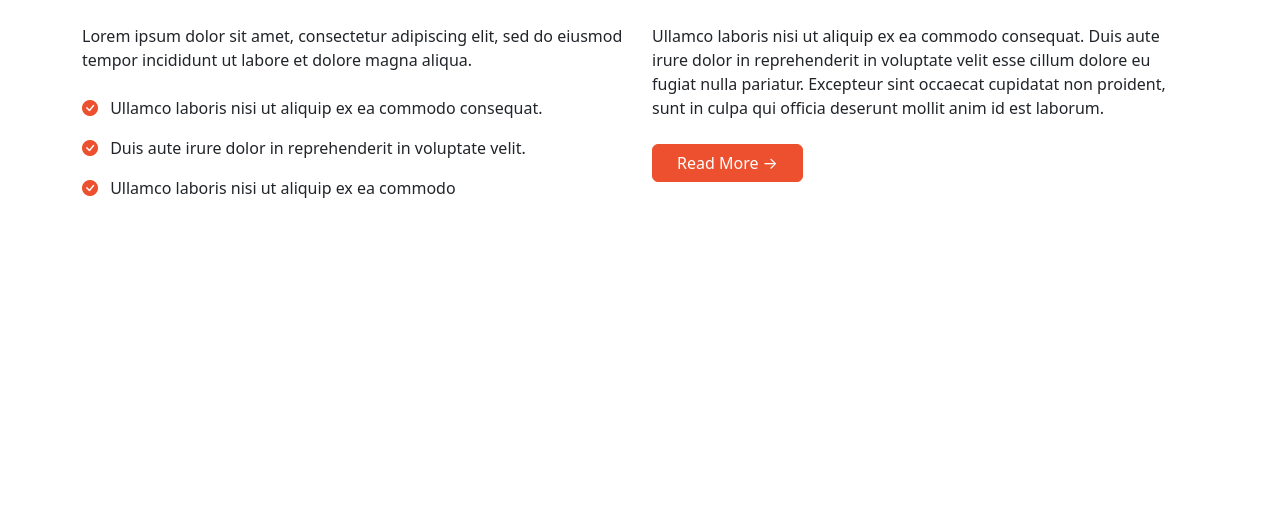
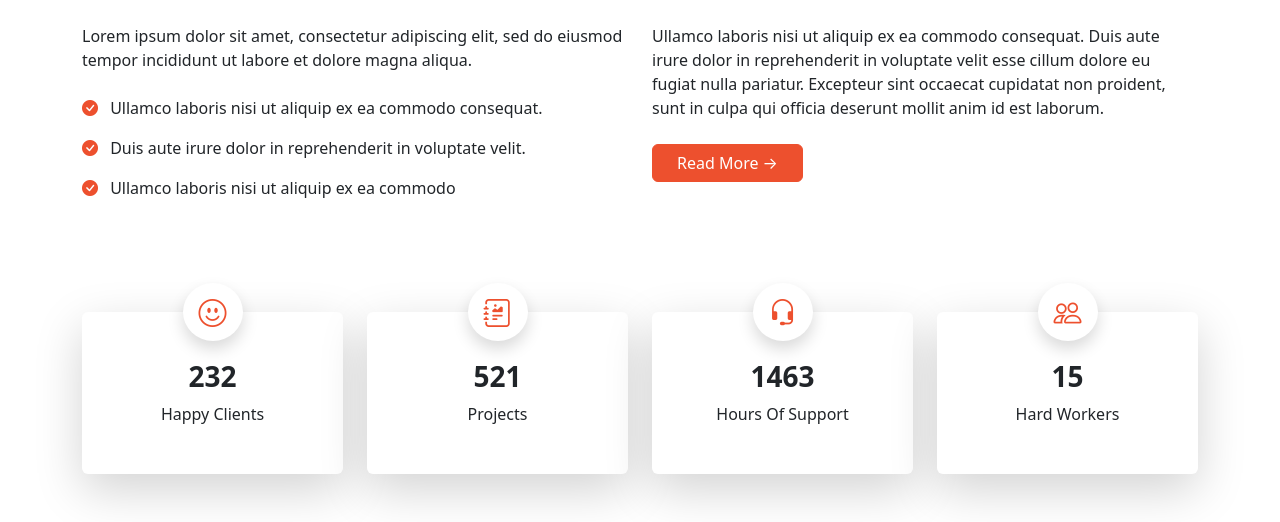
Before and after one commit to soheil0082/Multi, a website: page src/index.html in a window 1280 px wide. Shown: the part 673-1195 px from the top of the page. Before the commit the page ends 937 px from the top, so only its background shows below. Drawn offline with nearby package versions, Linux system fonts and the light colour scheme.

Commit message:
feat: adds stats section

```diff
--- a/src/index.html
+++ b/src/index.html
@@ -144,6 +144,52 @@
             </div>
         </div>
     </section>
+    <section class="py-5">
+        <div class="container">
+            <div class="row text-center">
+                <div class="col-md-3 mb-4 mb-md-0">
+                    <div class="position-relative py-5 shadow-lg bg-white p-4 rounded">
+                        <div
+                            class="bg-white shadow py-2 px-3 rounded-circle position-absolute top-0 start-50 translate-middle">
+                            <i class="bi bi-emoji-smile text-primary fs-3 mb-3"></i>
+                        </div>
+                        <h3 class="fw-bold mb-2">232</h3>
+                        <p class="mb-0">Happy Clients</p>
+                    </div>
+                </div>
+                <div class="col-md-3 mb-4 mb-md-0">
+                    <div class="position-relative py-5 shadow-lg bg-white p-4 rounded">
+                        <div
+                            class="bg-white shadow py-2 px-3 rounded-circle position-absolute top-0 start-50 translate-middle">
+                            <i class="bi bi-journal-richtext text-primary fs-3 mb-3"></i>
+                        </div>
+                        <h3 class="fw-bold mb-2">521</h3>
+                        <p class="mb-0">Projects</p>
+                    </div>
+                </div>
+                <div class="col-md-3 mb-4 mb-md-0">
+                    <div class="position-relative py-5 shadow-lg bg-white p-4 rounded">
+                        <div
+                            class="bg-white shadow py-2 px-3 rounded-circle position-absolute top-0 start-50 translate-middle">
+                            <i class="bi bi-headset text-primary fs-3 mb-3"></i>
+                        </div>
+                        <h3 class="fw-bold mb-2">1463</h3>
+                        <p class="mb-0">Hours Of Support</p>
+                    </div>
+                </div>
+                <div class="col-md-3">
+                    <div class="position-relative py-5 shadow-lg bg-white p-4 rounded">
+                        <div
+                            class="bg-white shadow py-2 px-3 rounded-circle position-absolute top-0 start-50 translate-middle">
+                            <i class="bi bi-people text-primary fs-3 mb-3"></i>
+                        </div>
+                        <h3 class="fw-bold mb-2">15</h3>
+                        <p class="mb-0">Hard Workers</p>
+                    </div>
+                </div>
+            </div>
+        </div>
+    </section>
     <script src="https://cdn.jsdelivr.net/npm/bootstrap@5.3.5/dist/js/bootstrap.bundle.min.js"
         integrity="sha384-k6d4wzSIapyDyv1kpU366/PK5hCdSbCRGRCMv+eplOQJWyd1fbcAu9OCUj5zNLiq"
         crossorigin="anonymous"></script>
```
